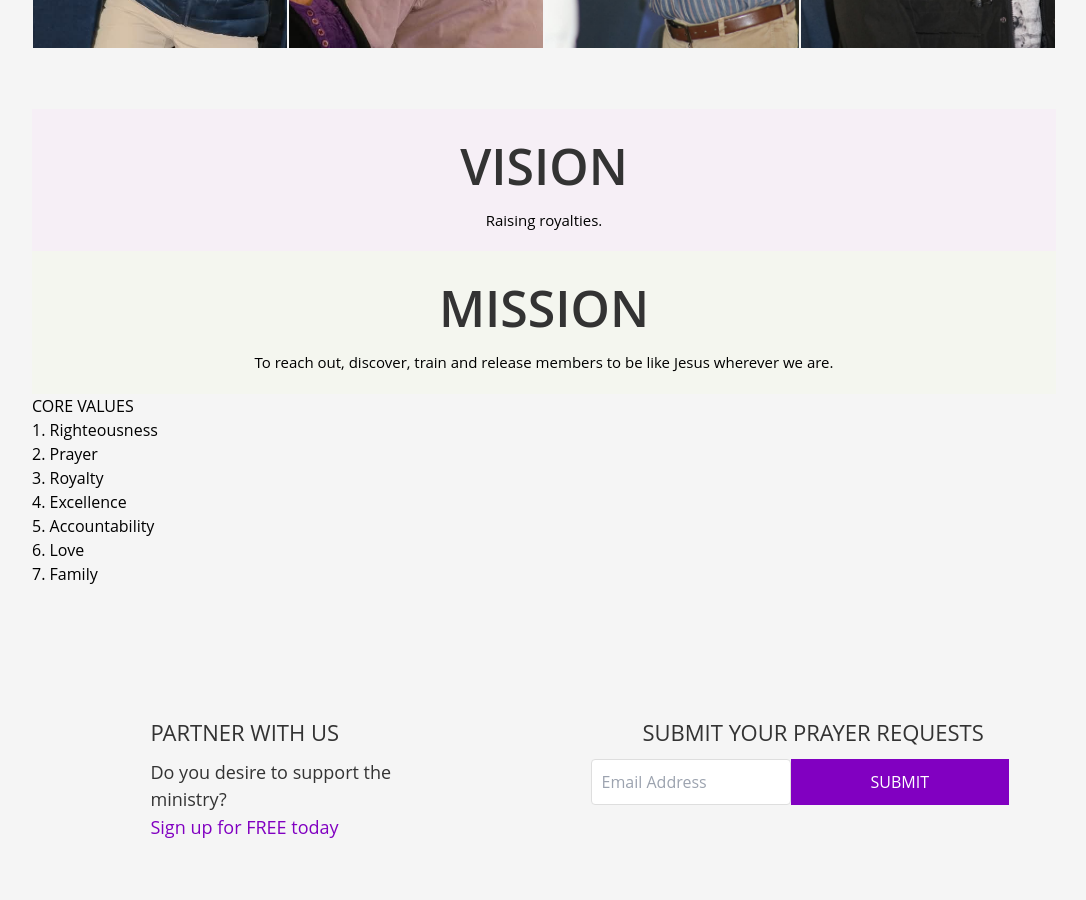
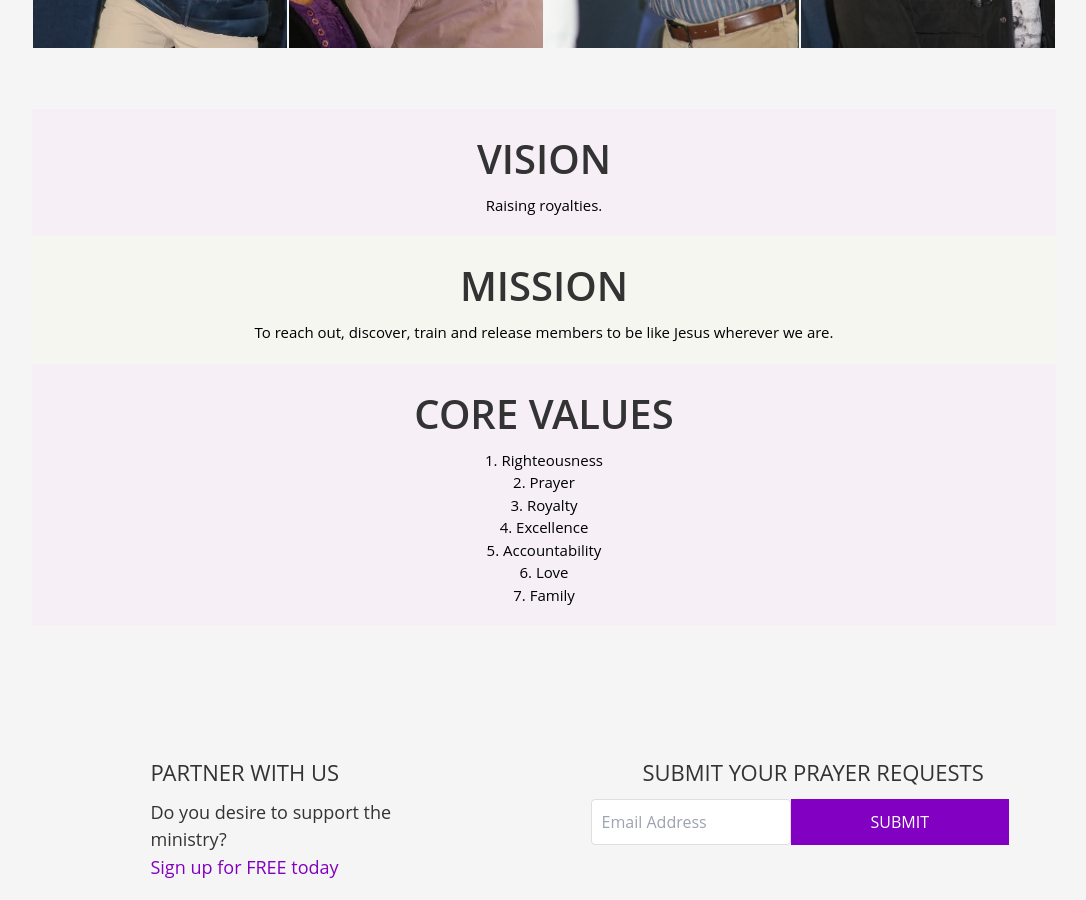
Before and after one commit to Leche90/ChurchApp, a React (Vite) app: page / in a window 1280 px wide. Shown: the part 3240-4140 px from the top of the page, without its empty margins (96-1182 px from the left). Before the commit the page ends 4100 px from the top, so only its background shows below. Built offline with nearby package versions, Linux system fonts and the light colour scheme.

Commit message:
updated vision mission core values

```diff
--- a/src/components/Mission/Mission.css
+++ b/src/components/Mission/Mission.css
@@ -7,7 +7,7 @@
 
 .mission {
     white-space: no-wrap;
-    font-size: 50px;
+    font-size: 40px;
     font-weight: 600;
     color: #333;
     animation: shake 1s ease-in-out 5;
--- a/src/components/Values/Values.css
+++ b/src/components/Values/Values.css
@@ -0,0 +1,38 @@
+.values-container {
+    text-align: center;
+    padding: 20px;
+    background-color: #fac4ff1e; /* Light background colour*/
+    box-sizing: border-box;
+}
+
+.values {
+    white-space: no-wrap;
+    font-size: 40px;
+    font-weight: 600;
+    color: #333;
+    animation: shake 1s ease-in-out 5;
+}
+
+.values-text {
+    font-size: 15px;
+    margin-top: 5px;
+
+}
+
+@keyframes shake {
+    0% {
+        transform: translateX(0);  /* Starting position */
+    }
+    25% {
+        transform: translateX(-5px);  /* Move left */
+    }
+    50% {
+        transform: translateX(5px);  /* Back to starting position */
+    }
+    75% {
+        transform: translateX(-3px);  /* Move right */
+    }
+    100% {
+        transform: translateX(3px);  /* Back to starting position */
+    }
+}
--- a/src/components/Vision/Vision.css
+++ b/src/components/Vision/Vision.css
@@ -8,7 +8,7 @@
 
 .vision {
     white-space: no-wrap;
-    font-size: 50px;
+    font-size: 40px;
     font-weight: 600;
     color: #333;
     animation: shake 1s ease-in-out 5;
```
